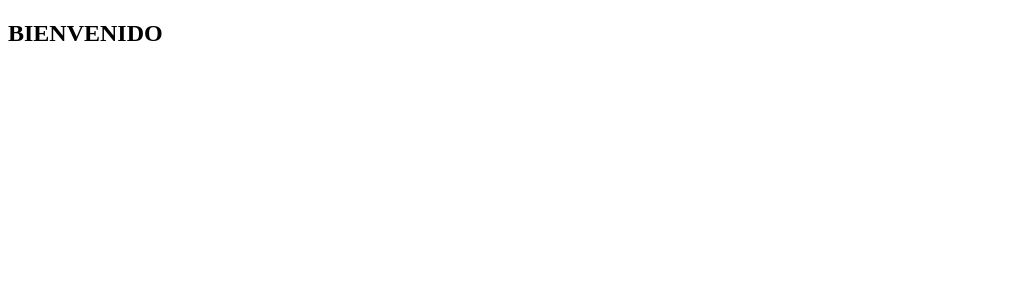
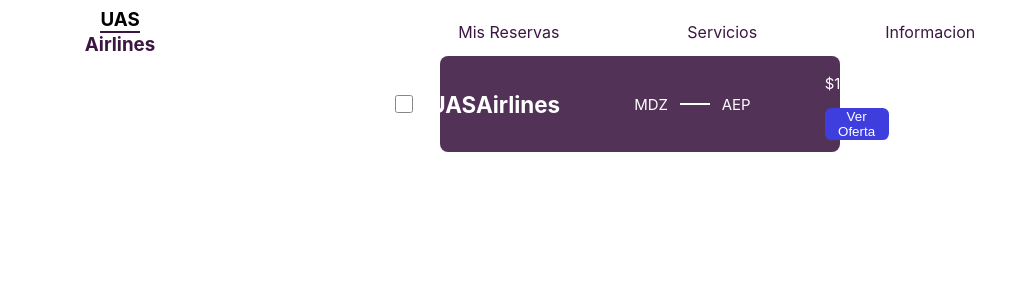
Before and after one commit to andybercich/UASAirlinesFront, a React (Vite) app: page / in a window 1280 px wide. Shown: the top 300 px of the page, without its empty margins (0-1027 px from the left). Built offline with nearby package versions, Linux system fonts and the light colour scheme.

Commit message:
Header y otro

```diff
--- /dev/null
+++ b/src/App.module.css
@@ -0,0 +1,3 @@
+.containerMain{
+   font-family: 'Inter', sans-serif;
+}
--- a/src/App.tsx
+++ b/src/App.tsx
@@ -1,11 +1,14 @@
+import { ComponentVuelo } from "./components/UI/ComponentVuelo/ComponentVuelo";
+import styles from "./App.module.css";
+import { Header } from "./components/UI/Header/Header";
+
 function App() {
-
   return (
-    <>
-    <h2>BIENVENIDO</h2>
-
-    </>
-  )
+    <div className={styles.containerMain}>
+      <Header />
+      <ComponentVuelo />
+    </div>
+  );
 }
 
-export default App
+export default App;
--- /dev/null
+++ b/src/components/UI/ComponentVuelo/ComponentVuelo.module.css
@@ -0,0 +1,88 @@
+.container {
+    display: flex;
+    justify-content: center;
+    align-items: center;
+}
+
+.containerInfo{
+    background-color: #3C1642;
+    opacity: 0.88;
+    width: 30vw;
+    height: 10vh;
+    border-radius: 0.5rem;
+    display: flex;
+    align-items: center;
+    justify-content: center;
+    padding: 8px;
+    gap: 8vh;
+}
+
+.content1{
+    display: flex;
+    justify-content: center;
+    align-items: center;
+    gap: 1vw;
+    padding: 5px;
+}
+
+.inputCheck{
+    width: 18px;
+    height: 18px;
+}
+
+.inputCheck:hover{
+    cursor: pointer;
+}
+
+.nameAirline{
+    color: white;
+    font-size: 1.4rem;
+}
+
+.contentInfoVuelo{
+    display: flex;
+    justify-content: center;
+    align-items: center;
+    gap: 0.3vw;
+    font-size: 15px;
+    padding: 5px;
+}
+
+.txt{
+    color: white;
+}
+
+.line {
+    display: inline-block;
+    width: 30px;
+    height: 2px;
+    background-color: #fff;
+    margin: 0 8px;
+  }
+
+.contentbutton{
+    display: flex;
+    align-items: center;
+    flex-direction: column;
+    padding: 5px;
+    margin-bottom: 10px;
+}
+
+.contentbutton p{
+    color: white;
+    font-size: 15px
+}
+
+.contentbutton button{
+    width: 5vw;
+    height: 4vh;
+    background-color: #2424db;
+    color: white;
+    border-radius: 0.4rem;
+    border: none;
+}
+
+.contentbutton button:hover{
+    background-color: #1616ee;
+    cursor: pointer;
+}
--- /dev/null
+++ b/src/components/UI/ComponentVuelo/ComponentVuelo.tsx
@@ -0,0 +1,23 @@
+import styles from "./ComponentVuelo.module.css";
+
+export const ComponentVuelo = () => {
+  return (
+    <div className={styles.container}>
+      <div className={styles.containerInfo}>
+        <div className={styles.content1}>
+          <input type="checkbox" className={styles.inputCheck} />
+          <h3 className={styles.nameAirline}>UASAirlines</h3>
+        </div>
+        <div className={styles.contentInfoVuelo}>
+          <p className={styles.txt}>MDZ</p>
+          <span className={styles.line}></span>
+          <p className={styles.txt}>AEP</p>
+        </div>
+        <div className={styles.contentbutton}>
+          <p>$127.600</p>
+          <button>Ver Oferta</button>
+        </div>
+      </div>
+    </div>
+  );
+};
--- /dev/null
+++ b/src/components/UI/Header/Header.module.css
@@ -0,0 +1,55 @@
+.containerHeader{
+    display: flex;
+    align-items: center;
+    width: 100%;
+    height: 6vh;
+    gap: 8vw;
+}
+
+.titulo{
+    display: flex;
+    align-items: center;
+    justify-content: center;
+    flex-direction: column;
+    height: 6vh;
+    width: 5vw;
+    margin-left: 5rem;
+}
+
+.titulo h3{
+    display: flex;
+    align-items: center;
+    justify-content: center;
+    flex-direction: column;
+}
+
+.line {
+    display: inline-block;
+    width: 40px;
+    height: 2px;
+    background-color: #3C1642;
+    margin: 0 8px;
+  }
+
+.textAir{
+    color: #3C1642;
+}
+
+.componentsHeader{
+    width: 70%;
+    display: flex;
+    justify-content: center;
+    align-items: center;
+}
+
+.componentsHeader ul{
+    display: flex;
+    align-items: center;
+    justify-content: center;
+    gap: 10vw;
+    list-style: none;
+}
+
+.componentsHeader ul li{
+    color: #3C1642;
+}
--- /dev/null
+++ b/src/components/UI/Header/Header.tsx
@@ -0,0 +1,19 @@
+import styles from "./Header.module.css"
+
+
+export const Header = () => {
+  return (
+    <div className={styles.containerHeader}>
+        <div className={styles.titulo}>
+        <h3>UAS<p className={styles.line}></p><span className={styles.textAir}>Airlines</span></h3>
+        </div>
+        <div className={styles.componentsHeader}>
+            <ul>
+                <li>Mis Reservas</li>
+                <li>Servicios</li>
+                <li>Informacion</li>
+            </ul>
+        </div>
+    </div>
+  )
+}
```
Also changed, not shown: src/App.css (deleted).
